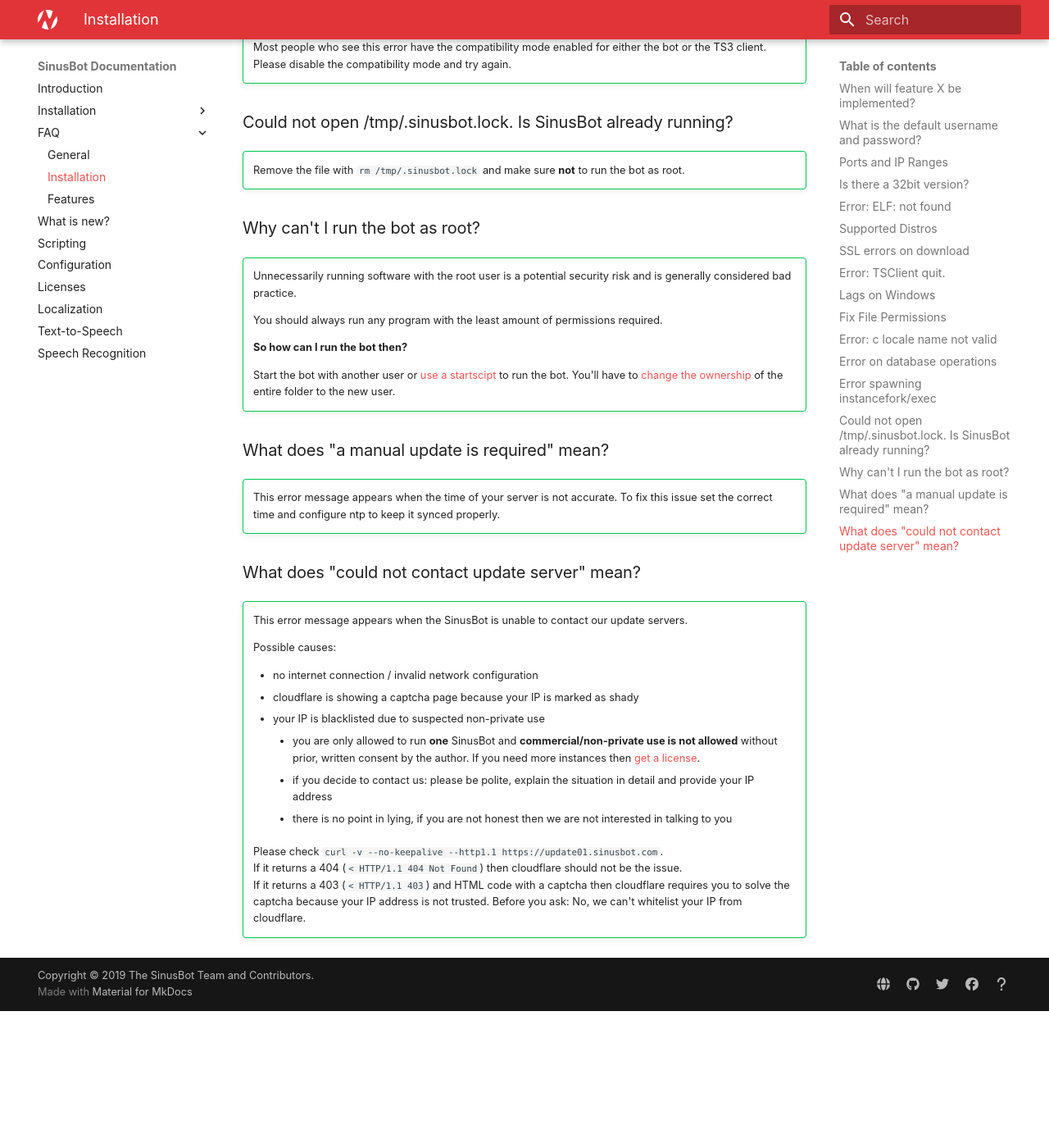
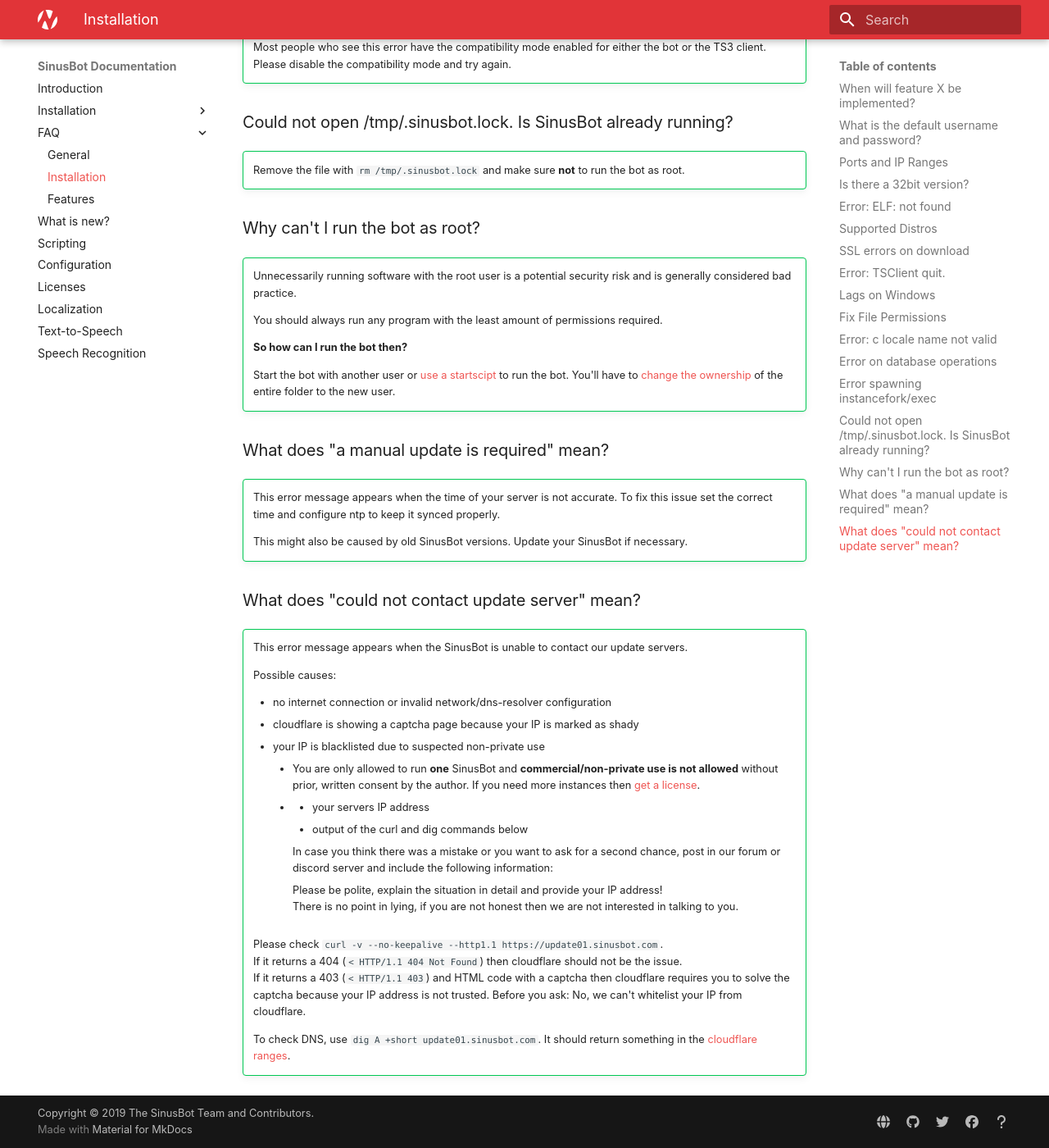
Before and after one commit to SinusBot/docs, an MkDocs documentation site: the page built from docs/faq/installation.md, in a window 1280 px wide and 1400 px high, scrolled down 4056 px. Shown: the whole window at 82% size. Built offline with MkDocs 1.6.1 and Material for MkDocs 9.7.7, drawn with Linux system fonts in a browser that asks for light colours; before the commit the page ends 5289 px from its top, so only the background shows below that.

Commit message:
add more to "could not contact update server"

```diff
--- a/docs/faq/installation.md
+++ b/docs/faq/installation.md
@@ -165,6 +165,8 @@
     This error message appears when the time of your server is not accurate.
     To fix this issue set the correct time and configure ntp to keep it synced properly.
 
+    This might also be caused by old SinusBot versions. Update your SinusBot if necessary.
+
 
 ### What does "could not contact update server" mean?
 
@@ -173,13 +175,19 @@
 
     Possible causes:
 
-    - no internet connection / invalid network configuration
+    - no internet connection or invalid network/dns-resolver configuration
     - cloudflare is showing a captcha page because your IP is marked as shady
     - your IP is blacklisted due to suspected non-private use
-        - you are only allowed to run **one** SinusBot and **commercial/non-private use is not allowed** without prior, written consent by the author. If you need more instances then [get a license](https://sinusbot.github.io/docs/licenses/).
-        - if you decide to contact us: please be polite, explain the situation in detail and provide your IP address
-        - there is no point in lying, if you are not honest then we are not interested in talking to you
+        - You are only allowed to run **one** SinusBot and **commercial/non-private use is not allowed** without prior, written consent by the author. If you need more instances then [get a license](https://sinusbot.github.io/docs/licenses/).
+        - In case you think there was a mistake or you want to ask for a second chance, post in our forum or discord server and include the following information:
+            - your servers IP address
+            - output of the curl and  dig commands below
 
-    Please check `curl -v --no-keepalive --http1.1 https://update01.sinusbot.com`.<br>
-    If it returns a 404 (`< HTTP/1.1 404 Not Found`) then cloudflare should not be the issue.<br>
+            Please be polite, explain the situation in detail and provide your IP address! <br>
+            There is no point in lying, if you are not honest then we are not interested in talking to you.
+
+    Please check `curl -v --no-keepalive --http1.1 https://update01.sinusbot.com`. <br>
+    If it returns a 404 (`< HTTP/1.1 404 Not Found`) then cloudflare should not be the issue. <br>
     If it returns a 403 (`< HTTP/1.1 403`) and HTML code with a captcha then cloudflare requires you to solve the captcha because your IP address is not trusted. Before you ask: No, we can't whitelist your IP from cloudflare.
+
+    To check DNS, use `dig A +short update01.sinusbot.com`. It should return something in the [cloudflare ranges](https://www.cloudflare.com/ips/).
```
